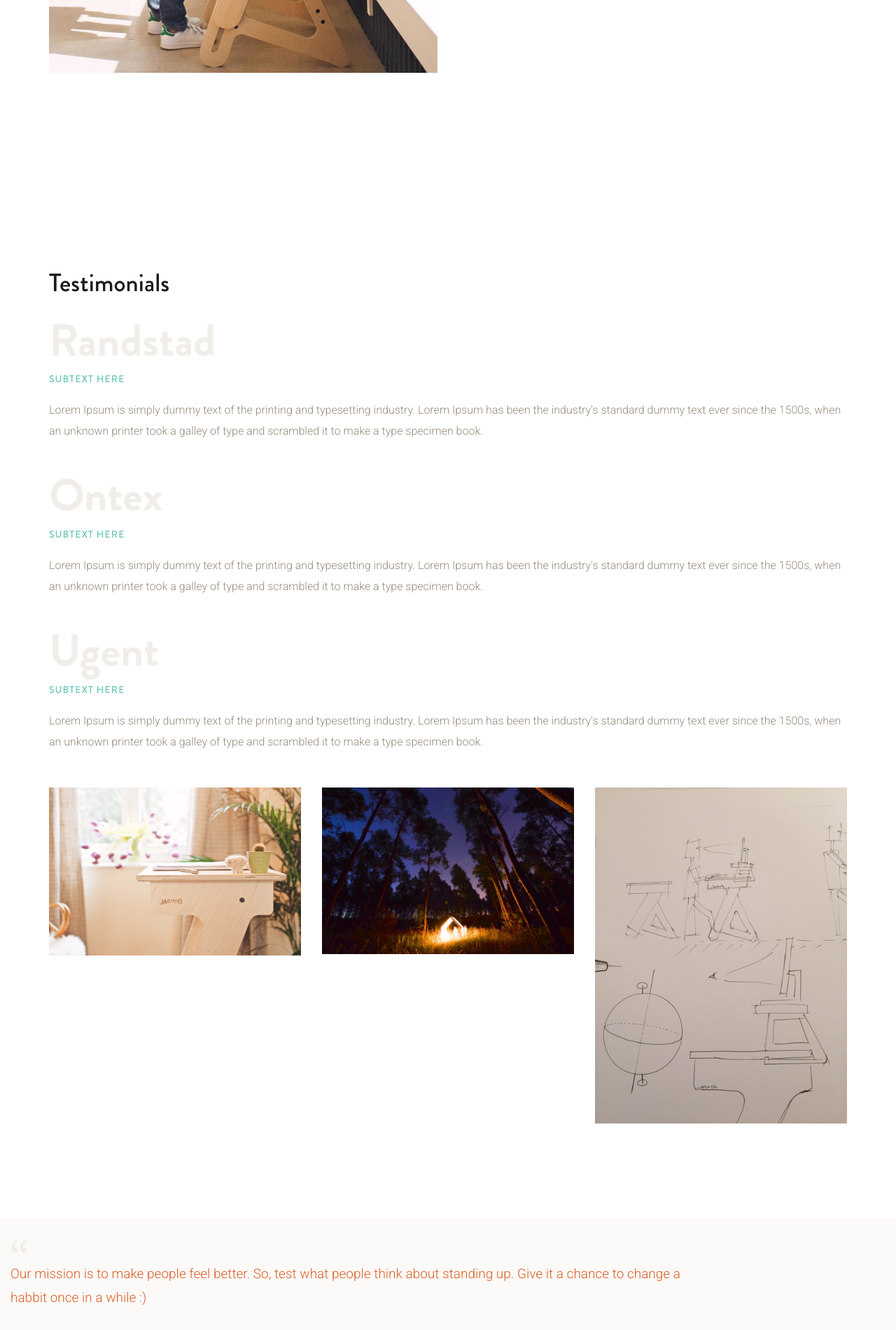
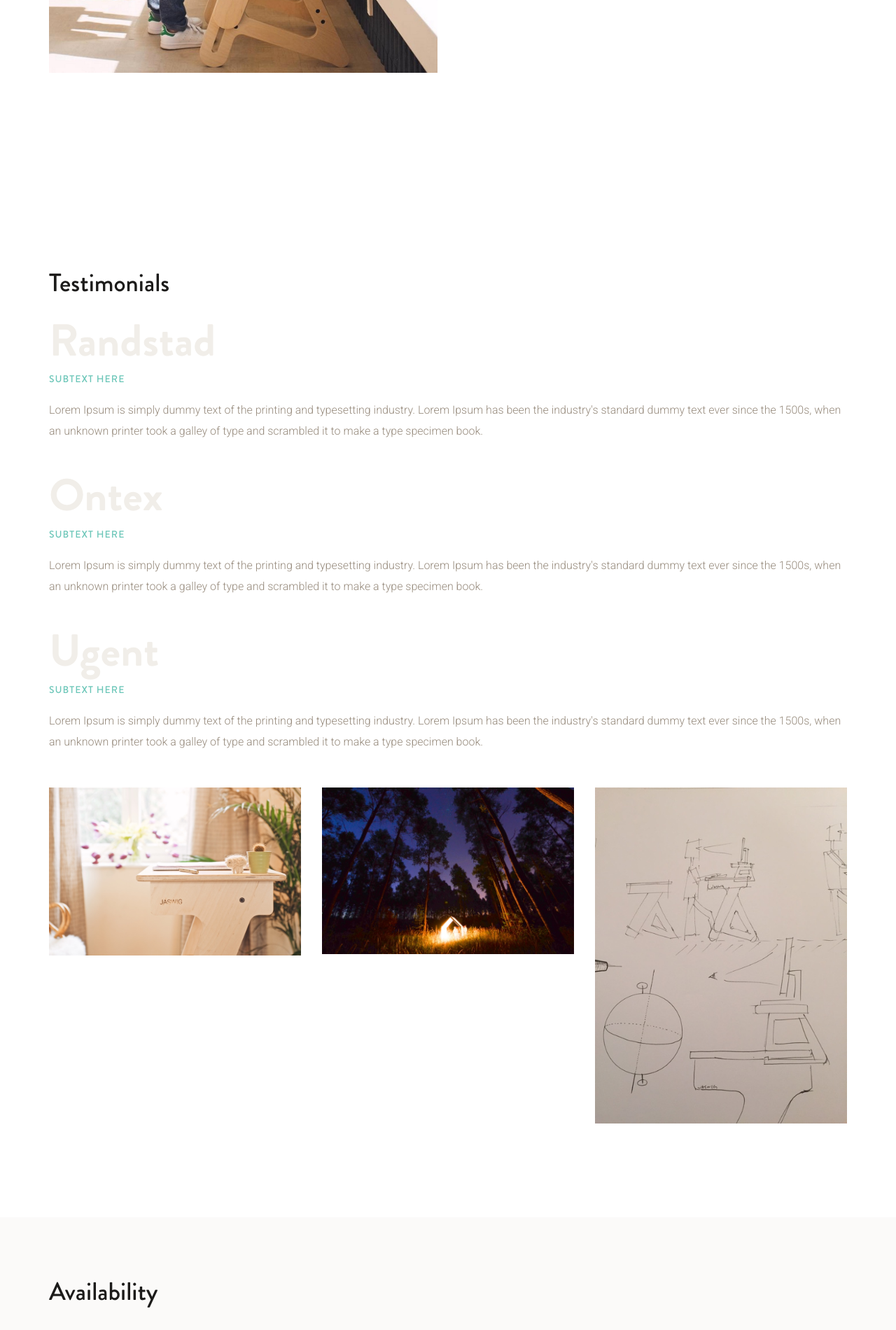
Before and after one commit to samuelrieder/jaswig.github.io, a Jekyll site: the page built from TestCube.html, in a window 1280 px wide. Shown: the part 1465-3365 px from the top of the page at 70% size. Built offline with Jekyll 4.4.1, drawn with Linux system fonts in a browser that asks for light colours; nearby versions of some CDN libraries; grey boxes are pictures that could not be loaded.

Commit message:
Google Calendar

```diff
--- a/TestCube.html
+++ b/TestCube.html
@@ -91,20 +91,16 @@ position: 3
   </div>
 </div>
 
-<div class="values-quote col-xs-12">
+<!-- <div class="values-quote col-xs-12">
   <span class="values-quote-sign">&ldquo;</span>
   <p>Our mission is to make people feel better. So, test what people think about standing up. Give it a chance to change a habbit once in a while :)</p>
-</div>
+</div> -->
 
-<div class="team">
+<div class="availability">
   <div class="container">
-    <div class="team-text row">
-      <div class="col-xs-12">
-        <h2>Availability</h2>
-        <p>
-          <iframe src="https://calendar.google.com/calendar/embed?src=sam%40jaswig.eu&ctz=Europe/Brussels" style="border: 0" width="800" height="600" frameborder="0" scrolling="no" align="center"></iframe>
-        </p>
-      </div>
+    <h2>Availability</h2>
+    <div class="availability__calendar">
+      <iframe src="https://calendar.google.com/calendar/embed?src=sam%40jaswig.eu&ctz=Europe/Brussels" style="border: 0" width="800" height="600" frameborder="0" scrolling="no" align="center"></iframe>
     </div>
   </div>
 </div>
--- /dev/null
+++ b/_sass/jaswig/_availability.scss
@@ -0,0 +1,10 @@
+.availability {
+  background-color: #FBFAF9;
+  padding: 50px 0 100px;
+
+  &__calendar {
+    iframe {
+      width: 100%;
+    }
+  }
+}
--- a/css/main.scss
+++ b/css/main.scss
@@ -25,4 +25,5 @@
 @import "jaswig/video-modal";
 @import "jaswig/why-jaswig";
 @import "jaswig/testcube-testimonials";
+@import "jaswig/availability";
 @import "scroll-desk"
```
